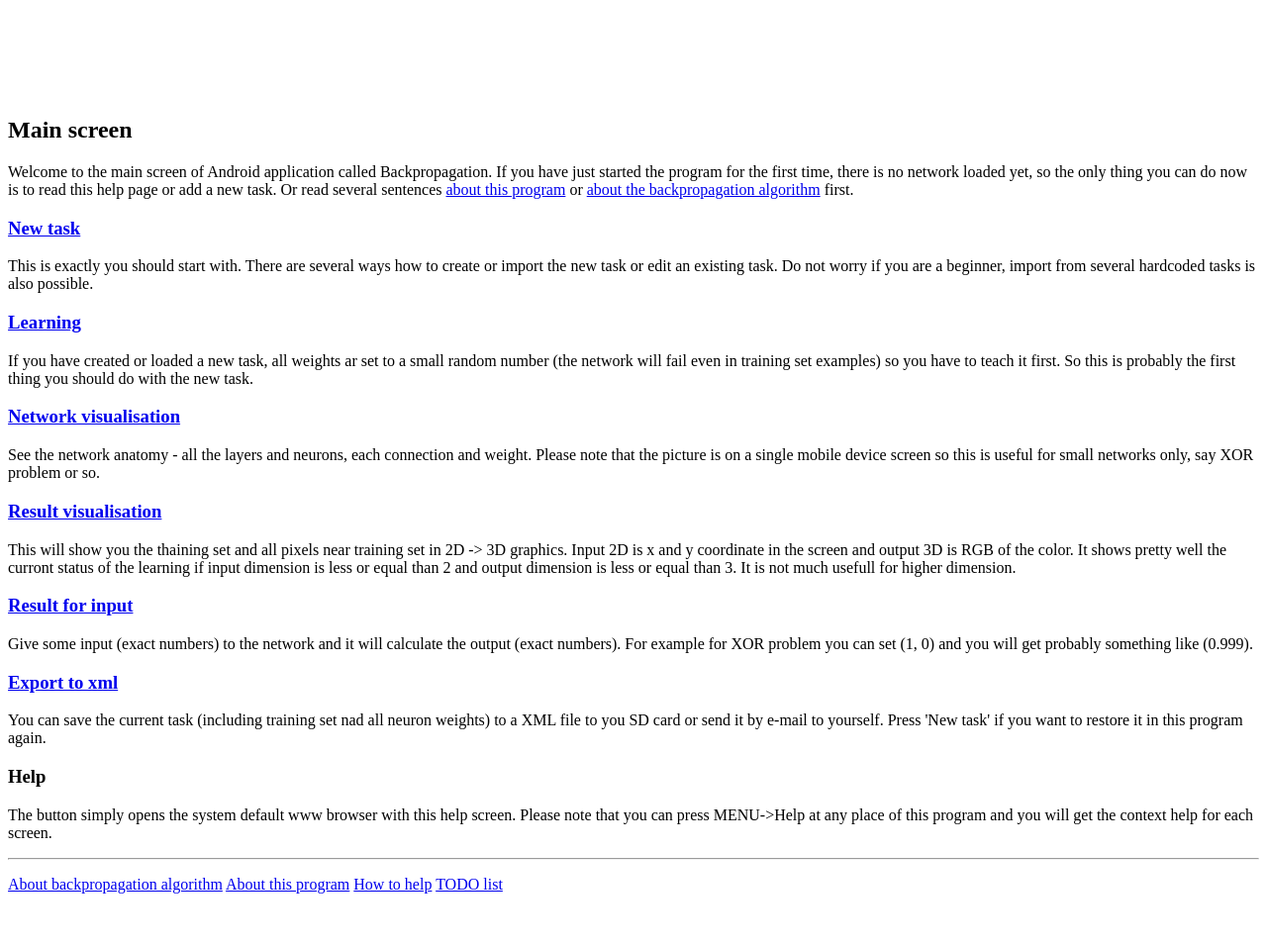
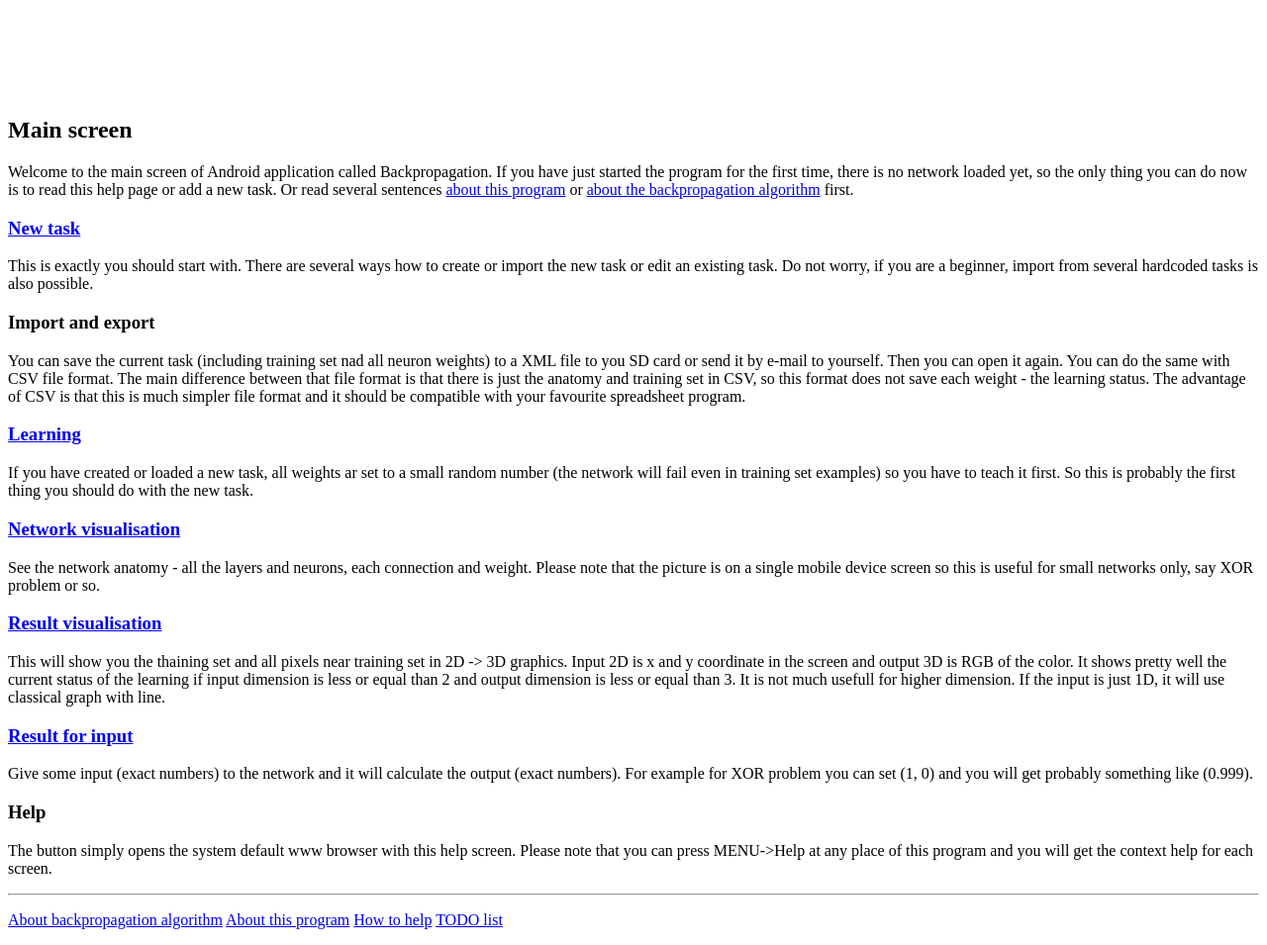
Before and after one commit to honzour/backpropagation, a PHP site: page /2.1/main.php in a window 1280 px wide. Shown: the whole page at 99% size. Before the commit the page ends 903 px from the top, so only its background shows below. Run offline with PHP 8.4, Linux system fonts and the light colour scheme.

Commit message:
doc update

```diff
--- a/web/2.1/main.php
+++ b/web/2.1/main.php
@@ -12,7 +12,11 @@ include 'google.php'
 Welcome to the main screen of Android application called Backpropagation. If you have just started the program for the first time, there is no network loaded yet, so the only thing you can do now is to read this help page or add a new task. Or read several sentences <A HREF="index.php">about this program</A> or <A HREF="backpropagation.php">about the backpropagation algorithm</A> first.
 <H3><A HREF="newtask.php">New task</A></H3>
 <P>
-This is exactly you should start with. There are several ways how to create or import the new task or edit an existing task. Do not worry if you are a beginner, import from several hardcoded tasks is also possible.
+This is exactly you should start with. There are several ways how to create or import the new task or edit an existing task. Do not worry, if you are a beginner, import from several hardcoded tasks is also possible.
+</P>
+<H3>Import and export</H3>
+<P>
+You can save the current task (including training set nad all neuron weights) to a XML file to you SD card or send it by e-mail to yourself. Then you can open it again. You can do the same with CSV file format. The main difference between that file format is that there is just the anatomy and training set in CSV, so this format does not save each weight - the learning status. The advantage of CSV is that this is much simpler file format and it should be compatible with your favourite spreadsheet program.
 </P>
 <H3><A HREF="learning.php">Learning</A></H3>
 <P>
@@ -24,15 +28,11 @@ See the network anatomy - all the layers and neurons, each connection and weight
 </P>
 <H3><A HREF="resvis.php">Result visualisation</A></H3>
 <P>
-This will show you the thaining set and all pixels near training set in 2D -> 3D graphics. Input 2D is x and y coordinate in the screen and output 3D is RGB of the color. It shows pretty well the curront status of the learning if input dimension is less or equal than 2 and output dimension is less or equal than 3. It is not much usefull for higher dimension.
+This will show you the thaining set and all pixels near training set in 2D -> 3D graphics. Input 2D is x and y coordinate in the screen and output 3D is RGB of the color. It shows pretty well the current status of the learning if input dimension is less or equal than 2 and output dimension is less or equal than 3. It is not much usefull for higher dimension. If the input is just 1D, it will use classical graph with line.
 </P>
 <H3><A HREF="resinput.php">Result for input</A></H3>
 <P>
 Give some input (exact numbers) to the network and it will calculate the output (exact numbers). For example for XOR problem you can set (1, 0) and you will get probably something like (0.999).
-</P>
-<H3><A HREF="exportxml.php">Export to xml</A></H3>
-<P>
-You can save the current task (including training set nad all neuron weights) to a XML file to you SD card or send it by e-mail to yourself. Press 'New task' if you want to restore it in this program again.
 </P>
 <H3>Help</H3>
 <P>
```
